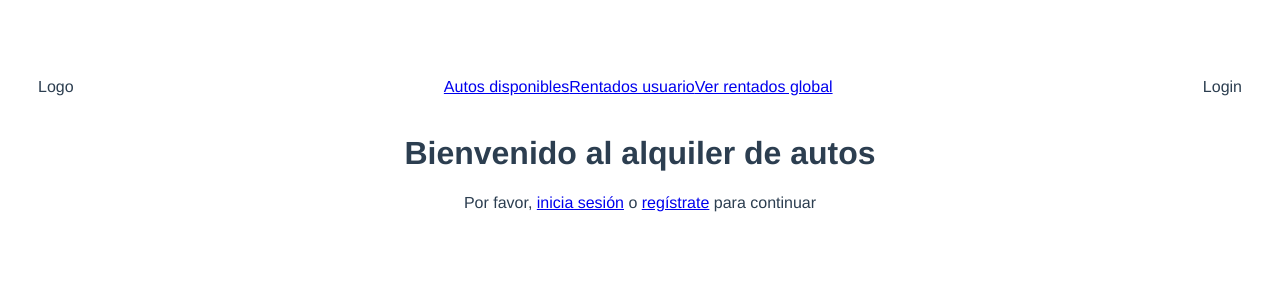
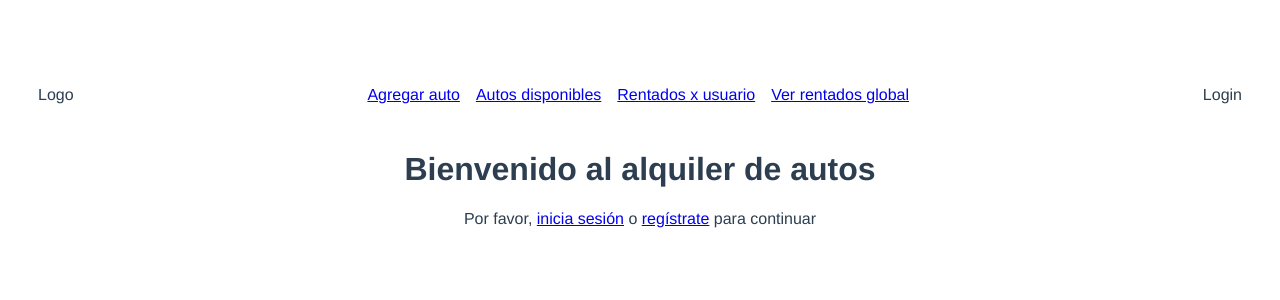
Before and after one commit to Javillat/rent-a-car, a Vue app in the folder client/: page / in a window 1280 px wide. Shown: the top 300 px of the page. Built offline with nearby package versions, Linux system fonts and the light colour scheme.

Commit message:
chore: Estilo al menu, nav-link

```diff
--- a/client/src/components/NavComponent.vue
+++ b/client/src/components/NavComponent.vue
@@ -6,9 +6,10 @@
             <div class="nav-content" :class="this.showMobileMenu ? 'open-menu' : 'closed-menu'">
                 <div class="logo">Logo</div>
                 <div class="nav-items">
-                    <div><router-link to="/car">Autos disponibles</router-link></div>
-                    <div><router-link to="/rent">Rentados usuario</router-link></div>
-                    <div><router-link to="/rentall">Ver rentados global</router-link></div>
+                    <div class="nav-link"><router-link to="/addcar">Agregar auto</router-link></div>
+                    <div class="nav-link"><router-link to="/car">Autos disponibles</router-link></div>
+                    <div class="nav-link"><router-link to="/rent">Rentados x usuario</router-link></div>
+                    <div class="nav-link"><router-link to="/rentall">Ver rentados global</router-link></div>
                 </div>
                 <div class="login-button">Login</div>
             </div>
@@ -48,10 +49,16 @@ export default {
     justify-content:center;
     align-items: center;
     list-style: none;
-    text-decoration: none;
+    min-width: 60vw;
     margin: 5px;
     padding: 3px;
 }
+
+.nav-link {
+    margin: 3px;
+    padding: 5px;
+    text-decoration: none;
+    }
 
 i {
     display: none;
@@ -85,6 +92,8 @@ i {
 
     .nav-items {
         flex-direction: column;
+        justify-content: space-around;
+        align-self: center;
     }
 
     i {
```
